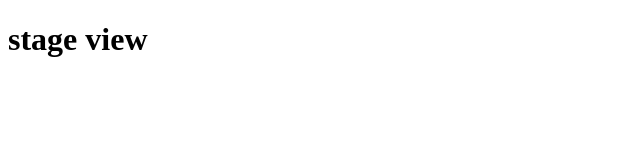
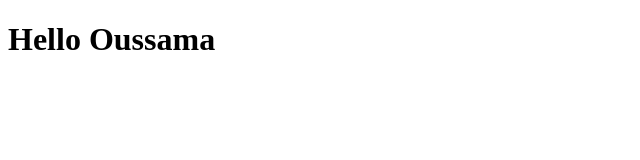
Before and after one commit to osmel1/tp-jenkins, a plain HTML site: page index.html in a window 1280 px wide. Shown: the whole page, without its empty margins (0-640 px from the left). Drawn offline with Linux system fonts and the light colour scheme.

Commit message:
change the title

```diff
--- a/index.html
+++ b/index.html
@@ -6,6 +6,6 @@
     <title>Document</title>
 </head>
 <body>
-    <h1>stage view</h1>
+    <h1>Hello Oussama</h1>
 </body>
 </html>
```
